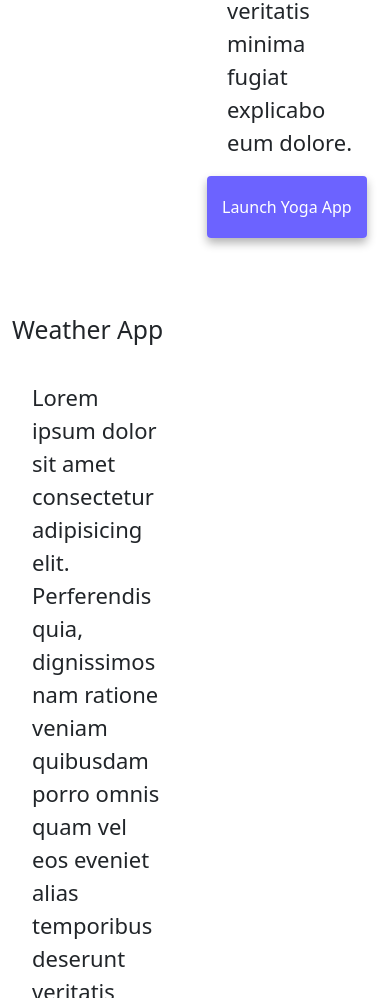
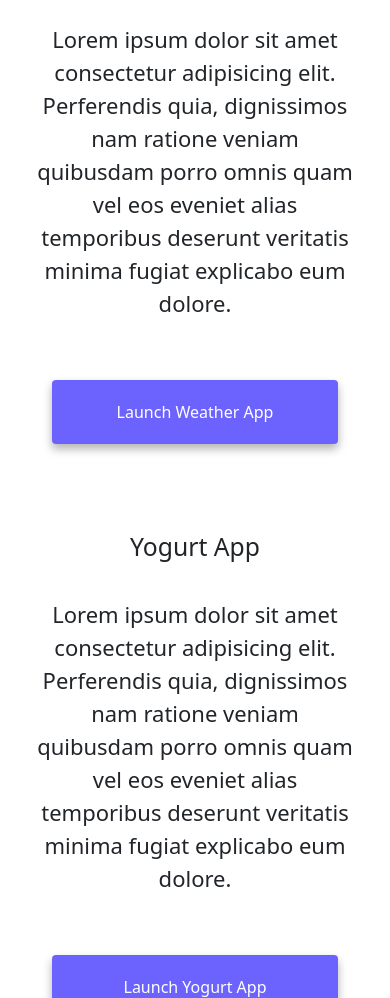
Before and after one commit to jcarodas/Week3ResponsiveHW, a plain HTML site: page index.html in a window 390 px wide. Shown: the part 1002-2000 px from the top of the page. Drawn offline with nearby package versions, Linux system fonts and the light colour scheme.

Commit message:
Adjusted screen for mobile

```diff
--- a/index.html
+++ b/index.html
@@ -74,14 +74,14 @@
     </div>
     <div class="container">
       <div class="row">
-        <div class="col-6">
+        <div class="col-sm-6">
           <img
             src="/images/yoga.png"
             class="img-fluid rounded mb-3 d-none d-sm-block"
             alt="Yoga app image"
           />
         </div>
-        <div class="col-6">
+        <div class="col-sm-6">
           <h2 class="mb-3">Yoga App</h2>
           <p class="mb-3">
             Lorem ipsum dolor sit amet consectetur adipisicing elit. Perferendis
@@ -90,7 +90,7 @@
             explicabo eum dolore.
           </p>
           <div class="mt-3">
-            <a href="#" class="primary-link" title="Yoga app link"
+            <a href="#" class="primary-link project-link" title="Yoga app link"
               >Launch yoga app</a
             >
           </div>
@@ -99,7 +99,7 @@
     </div>
     <div class="container">
       <div class="row mt-5">
-        <div class="col-6">
+        <div class="col-sm-6">
           <h2 class="mb-3 mt-5">Weather App</h2>
           <p class="mb-3">
             Lorem ipsum dolor sit amet consectetur adipisicing elit. Perferendis
@@ -107,11 +107,11 @@
             eos eveniet alias temporibus deserunt veritatis minima fugiat
             explicabo eum dolore.
           </p>
-          <a href="#" class="primary-link" title="Weather app link"
+          <a href="#" class="primary-link project-link" title="Weather app link"
             >Launch weather app</a
           >
         </div>
-        <div class="col-6">
+        <div class="col-sm-6">
           <img
             src="/images/weather.png"
             class="img-fluid rounded mb-3 d-none d-sm-block"
@@ -122,14 +122,14 @@
     </div>
     <div class="container">
       <div class="row">
-        <div class="col-6">
+        <div class="col-sm-6">
           <img
             src="/images/yogurt.png"
             class="img-fluid rounded mb-3 d-none d-sm-block"
             alt="Yogurt app image"
           />
         </div>
-        <div class="col-6">
+        <div class="col-sm-6">
           <h2 class="mb-3 mt-5">Yogurt App</h2>
           <p class="mb-3">
             Lorem ipsum dolor sit amet consectetur adipisicing elit. Perferendis
@@ -137,7 +137,7 @@
             eos eveniet alias temporibus deserunt veritatis minima fugiat
             explicabo eum dolore.
           </p>
-          <a href="#" class="primary-link" title="Yogurt app link"
+          <a href="#" class="primary-link project-link" title="Yogurt app link"
             >Launch yogurt app</a
           >
         </div>
--- a/style.css
+++ b/style.css
@@ -93,3 +93,21 @@ p {
 .email-link:hover {
   text-decoration: underline;
 }
+@media (max-width: 576px) {
+  h1 {
+    font-size: 50px;
+    line-height: 1.5;
+  }
+  h2 {
+    font-size: 40px;
+    text-align: center;
+  }
+  p {
+    text-align: center;
+  }
+  .project-link {
+    display: block;
+    text-align: center;
+    margin: 40px;
+  }
+}
```
Also changed, not shown: about.html (+4 -6 lines).
